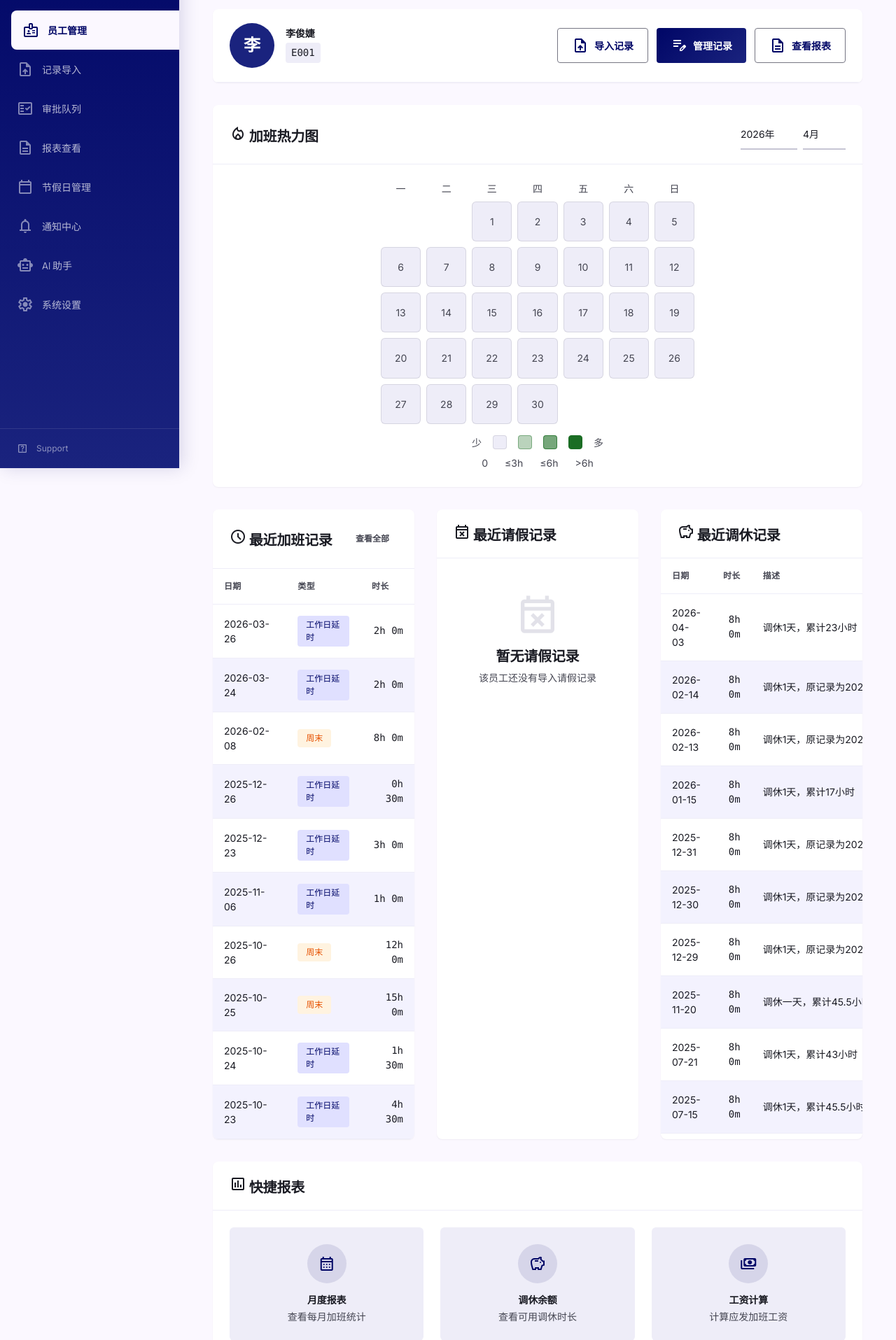
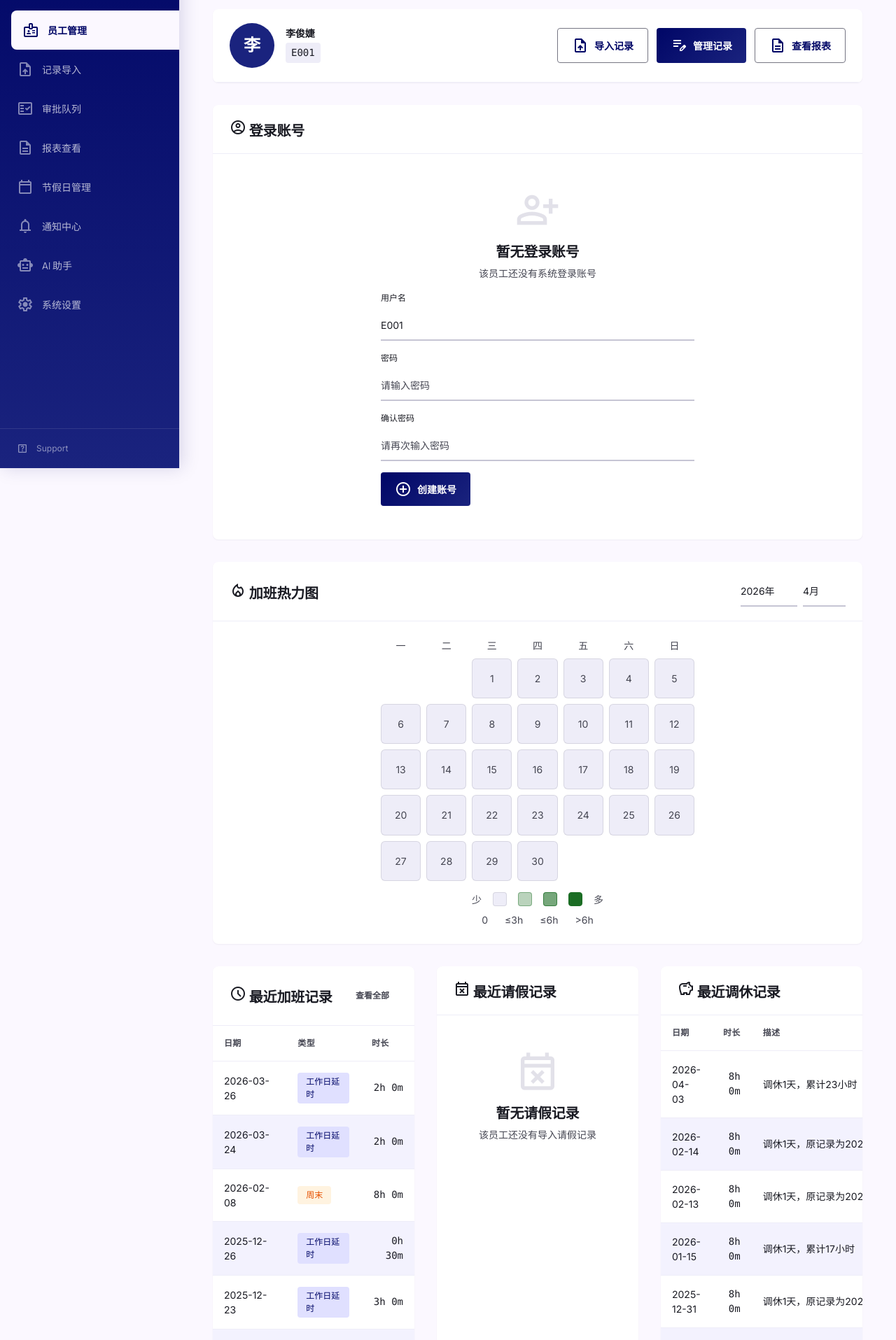
Before and after one commit to liushuo-rance/cal_worktree_test, a Flask app: page /employees/E001/ in a window 1280 px wide. Shown: the part 131-2046 px from the top of the page at 70% size. Run offline with Flask 3, Linux system fonts and the light colour scheme; the visitor is signed in with stand-in values (Sample User, id 1); data comes from the database, SQL or seed files in the repository; some libraries are stand-ins or nearby versions.

Commit message:
fix: redirect regular users to their monthly report after login; feat: add admin user creation for employees

```diff
--- a/src/web/routes/employees.py
+++ b/src/web/routes/employees.py
@@ -10,6 +10,7 @@ import calendar
 from datetime import datetime, date, timedelta
 
 from flask import Blueprint, render_template, request, flash, redirect, url_for, current_app, abort
+from werkzeug.security import generate_password_hash
 
 sys.path.insert(0, os.path.join(os.path.dirname(__file__), '..', '..'))
 
@@ -129,11 +130,21 @@ def employee_detail(employee_id):
     heatmap_year = request.args.get('year', type=int) or datetime.now().year
     heatmap_month = request.args.get('month', type=int) or datetime.now().month
 
+    user_account = None
     try:
         cursor.execute("SELECT * FROM employees WHERE employee_id = ?", (employee_id,))
         row = cursor.fetchone()
         if row:
             employee = dict(row)
+
+            # 查询关联的用户账号
+            cursor.execute(
+                "SELECT id, username, role, is_active FROM users WHERE employee_id = ?",
+                (employee_id,)
+            )
+            user_row = cursor.fetchone()
+            if user_row:
+                user_account = dict(user_row)
 
             # 获取加班记录
             cursor.execute("""
@@ -223,6 +234,7 @@ def employee_detail(employee_id):
         heatmap_data=heatmap_data,
         heatmap_year=heatmap_year,
         heatmap_month=heatmap_month,
+        user_account=user_account,
     )
 
 
@@ -596,3 +608,64 @@ def deduplicate_records(employee_id, record_type):
         conn.close()
 
     return redirect(url_for('employees.employee_records', employee_id=employee_id, tab=record_type))
+
+
+@bp.route('/<employee_id>/users/create/', methods=['POST'])
+@admin_required
+def create_user(employee_id):
+    """为员工创建登录账号"""
+    username = request.form.get('username', '').strip()
+    password = request.form.get('password', '').strip()
+    confirm_password = request.form.get('confirm_password', '').strip()
+
+    if not username or not password:
+        flash('用户名和密码不能为空', 'error')
+        return redirect(url_for('employees.employee_detail', employee_id=employee_id))
+
+    if password != confirm_password:
+        flash('两次输入的密码不一致', 'error')
+        return redirect(url_for('employees.employee_detail', employee_id=employee_id))
+
+    conn = get_db()
+    cursor = conn.cursor()
+    try:
+        # 检查员工是否存在
+        cursor.execute("SELECT employee_id, name FROM employees WHERE employee_id = ?", (employee_id,))
+        employee = cursor.fetchone()
+        if not employee:
+            flash('员工不存在', 'error')
+            return redirect(url_for('employees.list_employees'))
+
+        # 检查用户名是否已被占用
+        cursor.execute("SELECT id FROM users WHERE username = ?", (username,))
+        if cursor.fetchone():
+            flash(f'用户名 {username} 已被占用', 'error')
+            return redirect(url_for('employees.employee_detail', employee_id=employee_id))
+
+        # 检查该员工是否已有账号
+        cursor.execute("SELECT id FROM users WHERE employee_id = ?", (employee_id,))
+        if cursor.fetchone():
+            flash('该员工已有关联账号', 'error')
+            return redirect(url_for('employees.employee_detail', employee_id=employee_id))
+
+        password_hash = generate_password_hash(password)
+        cursor.execute(
+            """
+            INSERT INTO users (username, password_hash, role, employee_id, is_active)
+            VALUES (?, ?, 'user', ?, 1)
+            """,
+            (username, password_hash, employee_id),
+        )
+        conn.commit()
+        flash(f'账号 {username} 创建成功', 'success')
+        logger.info(f"为员工 {employee_id} 创建账号: {username}")
+    except sqlite3.Error as e:
+        conn.rollback()
+        logger.error(f"创建账号失败: {e}")
+        flash('创建账号失败', 'error')
+    finally:
+        conn.close()
+
+    return redirect(url_for('employees.employee_detail', employee_id=employee_id))
+
+    return redirect(url_for('employees.employee_records', employee_id=employee_id, tab=record_type))
--- a/src/web/templates/employee_detail.html
+++ b/src/web/templates/employee_detail.html
@@ -74,6 +74,60 @@
                 </form>
                 {% endif %}
             </div>
+        </div>
+    </div>
+
+    <!-- User Account Card -->
+    <div class="content-card mb-8">
+        <div class="content-card-header">
+            <h5 class="content-card-title">
+                <span class="material-symbols-outlined inline-icon">account_circle</span>
+                登录账号
+            </h5>
+        </div>
+        <div class="content-card-body">
+            {% if user_account %}
+            <div class="flex items-center justify-between">
+                <div>
+                    <p class="text-body-md">
+                        <span class="text-on-surface-variant">用户名:</span>
+                        <code class="font-mono text-label-md bg-surface-container px-2 py-1 rounded ml-2">{{ user_account.username }}</code>
+                    </p>
+                    <p class="text-body-md mt-2">
+                        <span class="text-on-surface-variant">角色:</span>
+                        <span class="badge badge-outline ml-2">{{ '管理员' if user_account.role == 'admin' else '普通用户' }}</span>
+                    </p>
+                    <p class="text-body-md mt-2">
+                        <span class="text-on-surface-variant">状态:</span>
+                        <span class="badge badge-{{ 'success' if user_account.is_active else 'error' }} ml-2">{{ '启用中' if user_account.is_active else '已禁用' }}</span>
+                    </p>
+                </div>
+            </div>
+            {% else %}
+            <div class="empty-state py-6">
+                <span class="material-symbols-outlined empty-state-icon">person_add</span>
+                <h3 class="empty-state-title">暂无登录账号</h3>
+                <p class="empty-state-description mb-4">该员工还没有系统登录账号</p>
+                <form method="POST" action="{{ url_for('employees.create_user', employee_id=employee.employee_id) }}" class="max-w-md mx-auto text-left">
+                    <div class="mb-4">
+                        <label class="form-label">用户名</label>
+                        <input type="text" name="username" class="form-input" placeholder="例如: {{ employee.employee_id }}" value="{{ employee.employee_id }}" required>
+                    </div>
+                    <div class="mb-4">
+                        <label class="form-label">密码</label>
+                        <input type="password" name="password" class="form-input" placeholder="请输入密码" required>
+                    </div>
+                    <div class="mb-4">
+                        <label class="form-label">确认密码</label>
+                        <input type="password" name="confirm_password" class="form-input" placeholder="请再次输入密码" required>
+                    </div>
+                    <button type="submit" class="btn btn-primary">
+                        <span class="material-symbols-outlined">add_circle</span>
+                        创建账号
+                    </button>
+                </form>
+            </div>
+            {% endif %}
         </div>
     </div>
 
```
Also changed, not shown: src/web/routes/auth.py (+16 -6 lines).
